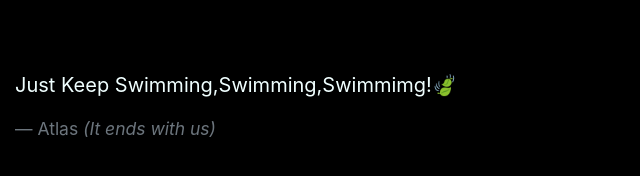
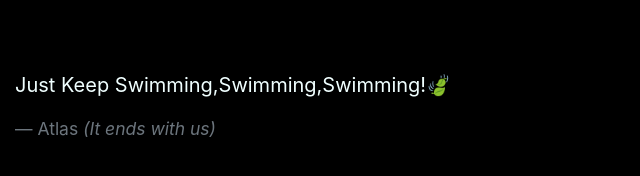
Before and after one commit to PiyushChh/Birthday, a plain HTML site: page index.html in a window 1280 px wide. Shown: the part 272-448 px from the top of the page, 255-895 px from the left. Drawn offline with nearby package versions, Linux system fonts and the light colour scheme.

Commit message:
Update index.html

```diff
--- a/index.html
+++ b/index.html
@@ -19,7 +19,7 @@
 
             <div class="card-body">
               <blockquote class="blockquote mb-0">
-                <p>Just Keep Swimming,Swimming,Swimmimg!<span style='font-size:20px;'>&#127811;</span></p>
+                <p>Just Keep Swimming,Swimming,Swimming!<span style='font-size:20px;'>&#127811;</span></p>
                 <footer class="blockquote-footer">Atlas <cite title="Source Title">(It ends with us)</cite></footer>
               </blockquote>
             </div>
```
